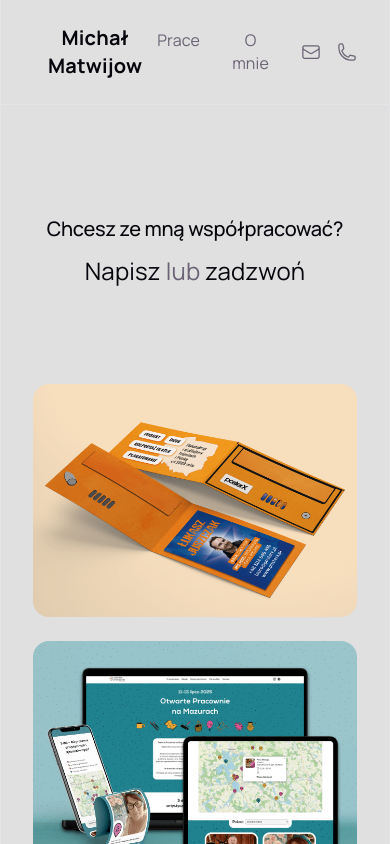
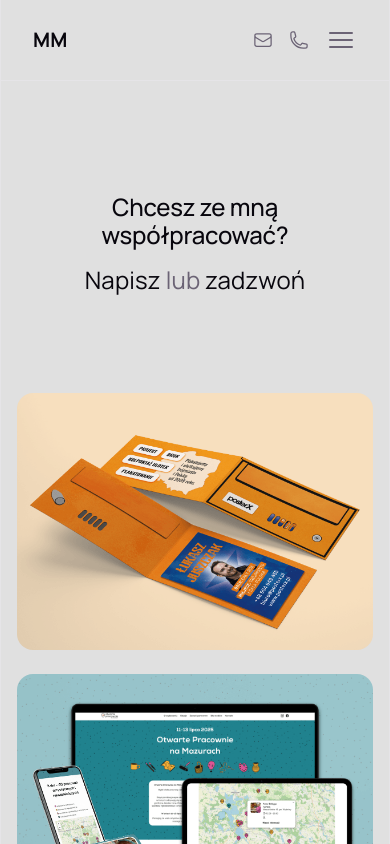
Before and after one commit to kajsujatu/portfolio, a React (Vite) app: page / in a window 390 px wide. Shown: the top 844 px of the page. Built offline with nearby package versions, Linux system fonts and the light colour scheme.

Commit message:
dostosowanie pod mobile

```diff
--- a/src/components/Header.jsx
+++ b/src/components/Header.jsx
@@ -1,40 +1,124 @@
-import { EnvelopeIcon, PhoneIcon } from "@heroicons/react/24/outline";
+import { useState } from "react";
+import { Link } from "react-router-dom";
+import {
+    EnvelopeIcon,
+    PhoneIcon,
+    Bars3Icon,
+    XMarkIcon,
+} from "@heroicons/react/24/outline";
 
 export default function Header() {
+    const [menuOpen, setMenuOpen] = useState(false);
+
     return (
-        <header className="w-full flex items-center justify-between py-6 px-8 border-b border-[var(--border)]">
+        <header className="w-full border-b border-[var(--border)] px-8 py-6 relative">
+            <div className="flex items-center justify-between">
 
+                {/* Logo / nazwa */}
                 <div className="text-xl font-bold text-[var(--text-h)]">
+
+                    <Link
+                        to="/"
+                        className="hover:text-[var(--text-h)] transition"
+                    >
+                        <span className="md:hidden">MM</span>
+                        <span className="hidden md:inline">
                             Michał Matwijow
+                        </span>
+                    </Link>
+
                 </div>
 
-            <nav className="flex gap-8 text-[var(--text)]">
-                <a
-                    href="/"
+                {/* Desktop menu */}
+                <nav className="hidden md:flex gap-8 items-center text-[var(--text)] ml-auto">
+                    <Link
+                        to="/"
                         className="hover:text-[var(--text-h)] transition"
                     >
                         Prace
+                    </Link>
+
+                    <Link
+                        to="/o-mnie"
+                        className="hover:text-[var(--text-h)] transition"
+                    >
+                        O mnie
+                    </Link>
+
+                    <div className="flex gap-4">
+                        <a
+                            href="mailto:michalmatwijow@gmail.com"
+                            className="hover:text-[var(--text-h)] transition"
+                        >
+                            <EnvelopeIcon className="w-5 h-5" />
                         </a>
 
                         <a
-                    href="/o-mnie"
+                            href="tel:+48510846440"
                             className="hover:text-[var(--text-h)] transition"
                         >
-                    O mnie
+                            <PhoneIcon className="w-5 h-5" />
                         </a>
+                    </div>
+                </nav>
 
-                <div className="flex gap-4 items-center">
-                    <a href="mailto:michalmatwijow@gmail.com" className="hover:text-[var(--text-h)] transition">
+                {/* Mobile prawa strona */}
+                <div className="flex items-center gap-4 md:hidden">
+
+                    {/* Ikony tylko mobile */}
+                    <div className="flex md:hidden gap-4">
+                        <a
+                            href="mailto:michalmatwijow@gmail.com"
+                            className="hover:text-[var(--text-h)] transition"
+                        >
                             <EnvelopeIcon className="w-5 h-5" />
                         </a>
 
-                    <a href="tel:+48510846440" className="hover:text-[var(--text-h)] transition">
+                        <a
+                            href="tel:+48510846440"
+                            className="hover:text-[var(--text-h)] transition"
+                        >
                             <PhoneIcon className="w-5 h-5" />
                         </a>
                     </div>
 
+                    {/* Hamburger */}
+                    <button
+                        onClick={() => setMenuOpen(!menuOpen)}
+                        className="md:hidden"
+                    >
+                        {menuOpen ? (
+                            <XMarkIcon className="w-8 h-8" />
+                        ) : (
+                            <Bars3Icon className="w-8 h-8" />
+                        )}
+                    </button>
+                </div>
+
+            </div>
+
+            {/* Mobile menu */}
+            {menuOpen && (
+                <nav className="md:hidden flex flex-col gap-6 mt-6 text-[var(--text)]">
+
+                    <Link
+                        to="/"
+                        onClick={() => setMenuOpen(false)}
+                        className="hover:text-[var(--text-h)]"
+                    >
+                        Prace
+                    </Link>
+
+                    <Link
+                        to="/o-mnie"
+                        onClick={() => setMenuOpen(false)}
+                        className="hover:text-[var(--text-h)]"
+                    >
+                        O mnie
+                    </Link>
+
                 </nav>
-
+            )}
         </header>
     );
 }
--- a/src/index.css
+++ b/src/index.css
@@ -112,9 +112,7 @@ h2 {
   letter-spacing: -0.24px;
   margin: 0 0 8px;
 
-  @media (max-width: 1024px) {
-    font-size: 20px;
-  }
+
 }
 
 p {
--- a/src/pages/ProjectDetail.jsx
+++ b/src/pages/ProjectDetail.jsx
@@ -23,7 +23,7 @@ function ProjectDetail() {
   return (
     <div className="project-page">
 
-      <section className="grid grid-cols-[30%_70%] gap-10 items-start max-md:grid-cols-1">
+      <section className="grid grid-cols-[30%_70%] gap-10 items-start max-md:grid-cols-1 px-6">
         <h2 className="m-0">{project.title}</h2>
 
         <div className="text-left">
--- a/src/pages/Projects.jsx
+++ b/src/pages/Projects.jsx
@@ -14,7 +14,7 @@ function Projects() {
       </section>
       <div
         id="works"
-        className="grid grid-cols-1 sm:grid-cols-2 gap-6 px-8 py-12"
+        className="grid grid-cols-1 sm:grid-cols-2 gap-6 px-4 py-12"
       >
         {projects.map((project) => (
           <Link
```
Also changed, not shown: public/img/strona-1.png (added). Lines whose indentation alone changed are shown as unchanged.
